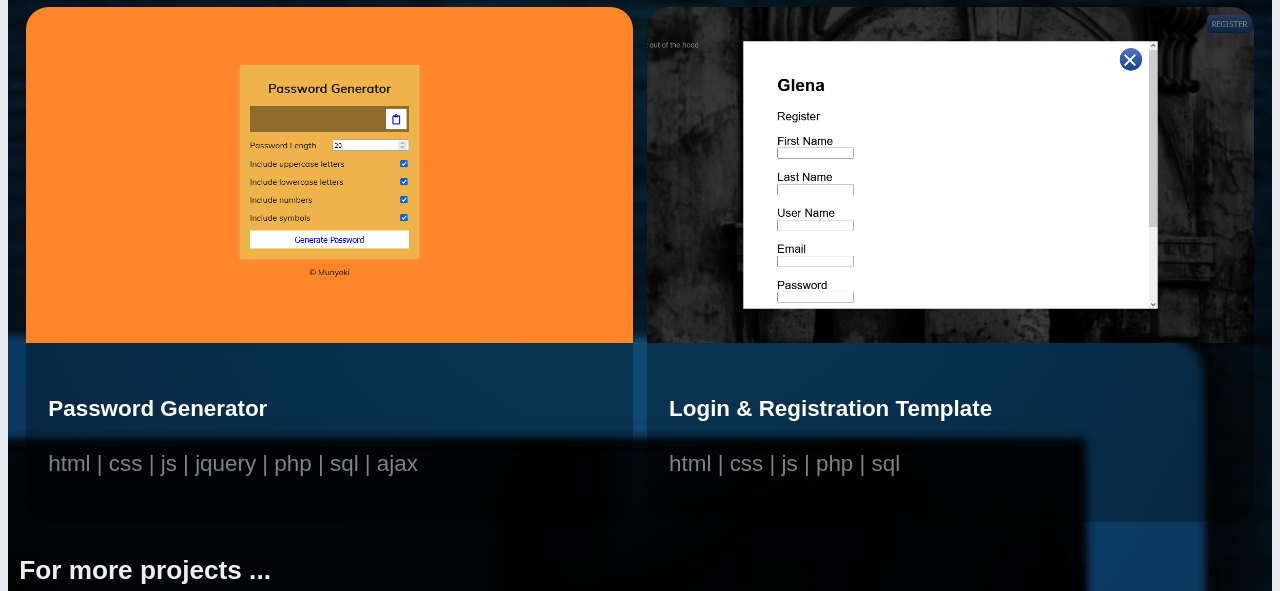
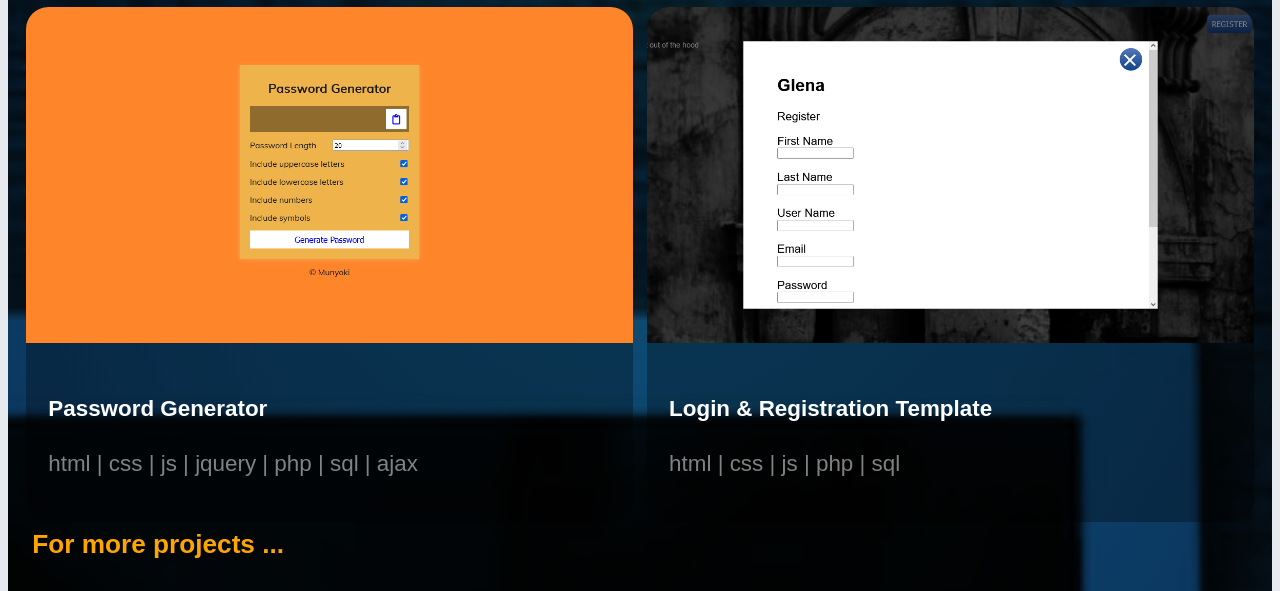
Before and after one commit to Mnyoki/portfolio, a plain HTML site: page pages/project/index.html in a window 1280 px wide. Shown: the part 1685-2276 px from the top of the page. Drawn offline with Linux system fonts and the light colour scheme.

Commit message:
final touches.

```diff
--- a/css/default.css
+++ b/css/default.css
@@ -377,6 +377,13 @@ h2 {
 
 /*projects source*/
 
+.projects-home h3
+{
+  padding-left: 0.5em;
+  margin-top: 0;
+  color: orange;
+}
+
 .projects-home-link {
   display: flex;
   flex-direction: row;
```
